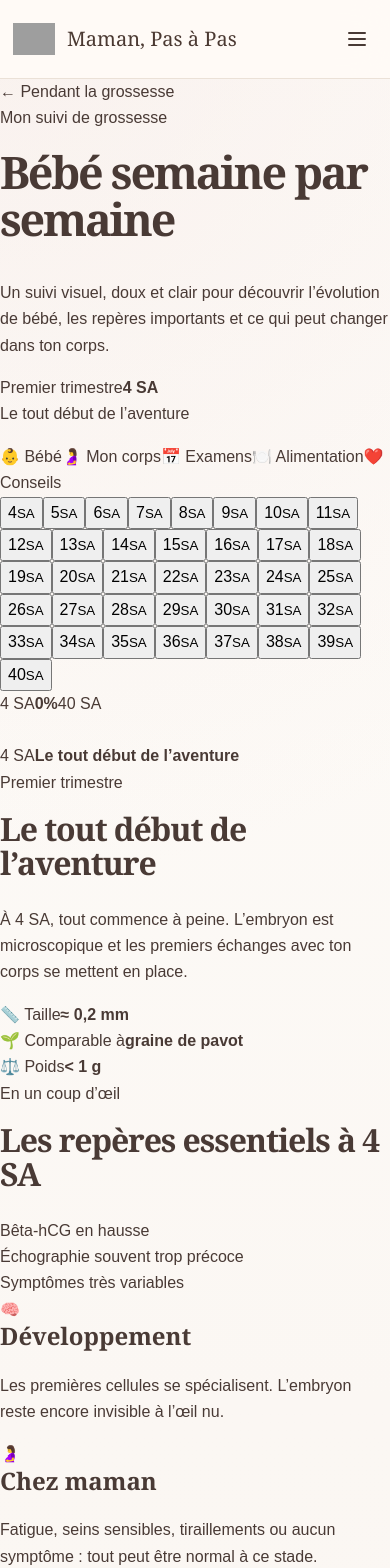
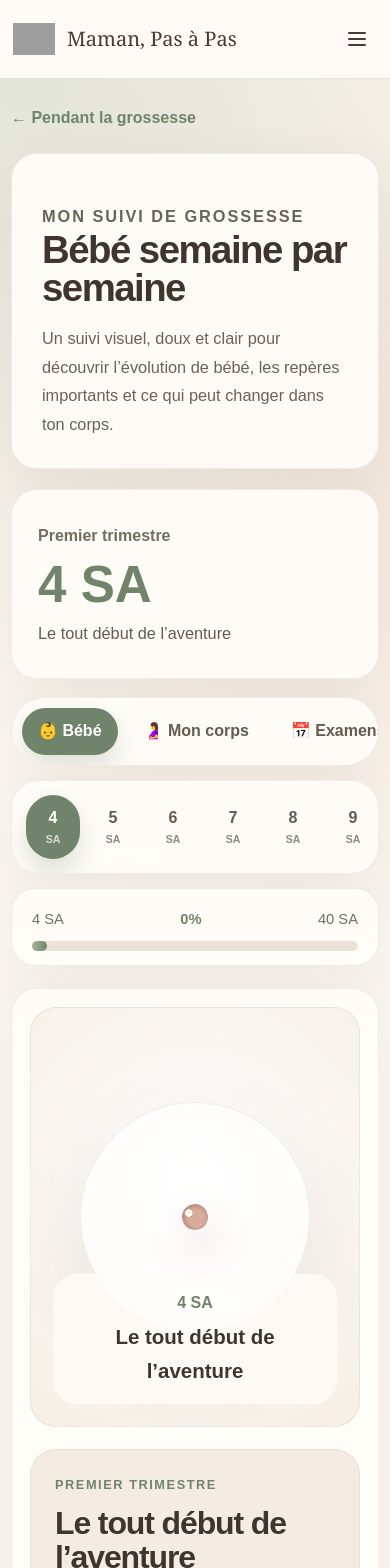
Before and after one commit to Yelenna04/maman-pas-a-pas, a Next.js app: page /pendant-grossesse/semaine-par-semaine in a window 390 px wide. Shown: the top 1568 px of the page. Built offline with nearby package versions, Linux system fonts and the light colour scheme; grey boxes are pictures that could not be loaded.

Commit message:
Replace pregnancy week app styling

```diff
--- a/app/pendant-grossesse/semaine-par-semaine/semaine-par-semaine.css
+++ b/app/pendant-grossesse/semaine-par-semaine/semaine-par-semaine.css
@@ -1,473 +1,437 @@
-.baby-week-page {
+.mpap-week-app {
   min-height: 100vh;
   background:
-    radial-gradient(circle at top left, rgba(179, 194, 169, 0.28), transparent 34rem),
-    radial-gradient(circle at top right, rgba(224, 196, 176, 0.24), transparent 30rem),
-    linear-gradient(180deg, #fbf7f1 0%, #f7efe6 100%);
-  color: #3f342d;
+    radial-gradient(circle at 8% 0%, rgba(157, 174, 145, 0.25), transparent 32rem),
+    radial-gradient(circle at 92% 10%, rgba(225, 194, 172, 0.28), transparent 30rem),
+    #fbf7f1;
+  color: #40352e;
 }
 
-.baby-week-shell {
+.mpap-week-shell {
   width: min(1180px, calc(100% - 32px));
   margin: 0 auto;
-  padding: 42px 0 72px;
+  padding: 36px 0 72px;
 }
 
-.baby-week-back {
+.mpap-week-back {
   display: inline-flex;
-  margin-bottom: 24px;
+  margin-bottom: 22px;
   color: #6f846a;
   font-weight: 800;
   text-decoration: none;
 }
 
-.baby-week-hero {
+.mpap-week-hero {
   display: grid;
-  grid-template-columns: minmax(0, 1fr) 310px;
-  gap: 22px;
+  grid-template-columns: minmax(0, 1fr) 260px;
+  gap: 20px;
   align-items: stretch;
+  margin-bottom: 18px;
 }
 
-.baby-week-hero-content,
-.baby-week-current-card,
-.baby-week-stage,
-.baby-week-progress,
-.baby-week-tabs,
-.baby-week-glance,
-.baby-week-card {
-  border: 1px solid rgba(84, 67, 55, 0.1);
-  background: rgba(255, 253, 249, 0.86);
-  box-shadow: 0 24px 70px rgba(73, 55, 41, 0.08);
-  backdrop-filter: blur(14px);
+.mpap-week-hero > div,
+.mpap-week-badge,
+.mpap-week-nav,
+.mpap-timeline,
+.mpap-progress,
+.mpap-stage,
+.mpap-glance,
+.mpap-cards > article {
+  border: 1px solid rgba(86, 70, 58, 0.09);
+  background: rgba(255, 253, 249, 0.9);
+  box-shadow: 0 22px 60px rgba(72, 55, 43, 0.07);
+  backdrop-filter: blur(16px);
 }
 
-.baby-week-hero-content {
-  border-radius: 36px;
-  padding: clamp(30px, 5vw, 58px);
+.mpap-week-hero > div:first-child {
+  border-radius: 34px;
+  padding: clamp(30px, 4vw, 48px);
 }
 
-.baby-week-kicker,
-.baby-week-section-kicker {
-  margin: 0 0 14px;
+.mpap-kicker {
+  margin: 0 0 12px;
   color: #6f846a;
-  font-size: 0.86rem;
+  font-size: 0.8rem;
   font-weight: 900;
-  letter-spacing: 0.1em;
+  letter-spacing: 0.12em;
   text-transform: uppercase;
 }
 
-.baby-week-hero h1 {
-  max-width: 780px;
+.mpap-week-hero h1 {
+  max-width: 760px;
   margin: 0;
   font-family: var(--font-lora), Georgia, serif;
-  font-size: clamp(2.4rem, 6vw, 5.2rem);
+  font-size: clamp(2.4rem, 5.5vw, 4.6rem);
   line-height: 0.98;
-  color: #3f342d;
+  letter-spacing: -0.04em;
 }
 
-.baby-week-hero p {
-  max-width: 690px;
-  margin: 22px 0 0;
-  color: #6b5f55;
-  font-size: 1.08rem;
+.mpap-week-hero p {
+  max-width: 650px;
+  margin: 18px 0 0;
+  color: #6d6156;
+  font-size: 1.02rem;
   line-height: 1.75;
 }
 
-.baby-week-current-card {
-  border-radius: 32px;
-  padding: 28px;
+.mpap-week-badge {
+  border-radius: 34px;
+  padding: 26px;
   display: flex;
   flex-direction: column;
   justify-content: center;
 }
 
-.baby-week-current-card span {
-  color: #7d7065;
-  font-size: 0.9rem;
+.mpap-week-badge span {
+  color: #776a60;
   font-weight: 900;
 }
 
-.baby-week-current-card strong {
-  margin: 12px 0;
+.mpap-week-badge strong {
+  margin: 10px 0;
   color: #6f846a;
   font-family: var(--font-lora), Georgia, serif;
-  font-size: 4rem;
+  font-size: 3.6rem;
   line-height: 1;
 }
 
-.baby-week-current-card p {
+.mpap-week-badge p {
   margin: 0;
-  color: #65594f;
+  color: #665b51;
   line-height: 1.55;
 }
 
-.baby-week-tabs {
+.mpap-week-nav {
   display: flex;
   gap: 10px;
-  margin: 24px 0 16px;
-  padding: 12px;
+  margin-bottom: 14px;
+  padding: 10px;
+  border-radius: 999px;
   overflow-x: auto;
-  border-radius: 999px;
 }
 
-.baby-week-tabs button,
-.baby-week-timeline button {
+.mpap-week-nav span {
   flex: 0 0 auto;
+  border-radius: 999px;
+  padding: 10px 16px;
+  color: #665b51;
+  font-weight: 850;
+}
+
+.mpap-week-nav span.is-active {
+  background: #6f846a;
+  color: white;
+  box-shadow: 0 12px 24px rgba(111, 132, 106, 0.22);
+}
+
+.mpap-timeline {
+  display: flex;
+  gap: 6px;
+  margin-bottom: 14px;
+  padding: 14px;
+  border-radius: 28px;
+  overflow-x: auto;
+}
+
+.mpap-timeline button {
+  appearance: none;
+  -webkit-appearance: none;
+  flex: 0 0 auto;
+  min-width: 54px;
   border: 0;
   border-radius: 999px;
+  padding: 10px 12px;
   background: transparent;
-  color: #665a50;
+  color: #665b51;
+  display: grid;
+  place-items: center;
   font: inherit;
   font-weight: 900;
   cursor: pointer;
-  transition: background 180ms ease, color 180ms ease, transform 180ms ease;
 }
 
-.baby-week-tabs button {
-  padding: 11px 16px;
+.mpap-timeline button.is-active {
+  background: #6f846a;
+  color: white;
+  box-shadow: 0 14px 26px rgba(111, 132, 106, 0.24);
 }
 
-.baby-week-tabs button.active,
-.baby-week-timeline button.active {
-  background: #6f846a;
-  color: #fff;
-  box-shadow: 0 12px 28px rgba(111, 132, 106, 0.24);
+.mpap-timeline button small {
+  font-size: 0.66rem;
+  opacity: 0.72;
 }
 
-.baby-week-timeline {
-  display: flex;
-  gap: 8px;
-  margin: 0 0 16px;
-  padding: 14px;
-  overflow-x: auto;
-  border: 1px solid rgba(84, 67, 55, 0.08);
-  border-radius: 30px;
-  background: rgba(255, 253, 249, 0.78);
+.mpap-progress {
+  position: relative;
+  margin-bottom: 22px;
+  padding: 18px 20px 22px;
+  border-radius: 24px;
+  overflow: hidden;
 }
 
-.baby-week-timeline button {
-  min-width: 56px;
-  padding: 10px 12px;
-  display: grid;
-  gap: 0;
-  place-items: center;
-}
-
-.baby-week-timeline button span {
-  font-size: 1rem;
-  line-height: 1;
-}
-
-.baby-week-timeline button small {
-  font-size: 0.68rem;
-  opacity: 0.75;
-}
-
-.baby-week-tabs button:hover,
-.baby-week-timeline button:hover {
-  transform: translateY(-1px);
-}
-
-.baby-week-progress {
-  margin-bottom: 24px;
-  border-radius: 24px;
-  padding: 18px 22px;
-}
-
-.baby-week-progress > div:first-child {
+.mpap-progress div {
   display: flex;
   justify-content: space-between;
-  gap: 16px;
-  margin-bottom: 10px;
+  gap: 14px;
+  margin-bottom: 12px;
   color: #776b61;
   font-size: 0.92rem;
 }
 
-.baby-week-progress strong {
+.mpap-progress strong {
   color: #6f846a;
 }
 
-.baby-week-progress-track {
-  height: 12px;
+.mpap-progress::after {
+  content: "";
+  position: absolute;
+  left: 20px;
+  right: 20px;
+  bottom: 14px;
+  height: 10px;
   border-radius: 999px;
-  overflow: hidden;
-  background: #ece3d8;
+  background: #ece2d7;
 }
 
-.baby-week-progress-track span {
-  display: block;
-  height: 100%;
-  border-radius: inherit;
-  background: linear-gradient(90deg, #a8ba9c, #6f846a);
+.mpap-progress i {
+  position: absolute;
+  left: 20px;
+  bottom: 14px;
+  z-index: 1;
+  height: 10px;
+  border-radius: 999px;
+  background: linear-gradient(90deg, #a5b89a, #6f846a);
   transition: width 220ms ease;
 }
 
-.baby-week-stage {
+.mpap-stage {
   display: grid;
-  grid-template-columns: minmax(0, 1fr) 390px;
-  gap: 24px;
-  align-items: stretch;
-  min-height: 560px;
-  padding: clamp(20px, 4vw, 38px);
-  border-radius: 40px;
+  grid-template-columns: minmax(0, 1.08fr) minmax(340px, 0.92fr);
+  gap: 22px;
+  padding: clamp(18px, 3vw, 30px);
+  border-radius: 38px;
+  margin-bottom: 22px;
 }
 
-.baby-week-visual-card {
-  min-height: 480px;
-  border-radius: 34px;
+.mpap-visual-card {
+  min-height: 500px;
+  border-radius: 32px;
   background:
-    radial-gradient(circle at center, rgba(255, 255, 255, 0.96), rgba(240, 231, 220, 0.66));
-  border: 1px solid rgba(84, 67, 55, 0.08);
+    radial-gradient(circle at 50% 42%, rgba(255, 255, 255, 0.98), rgba(241, 231, 219, 0.68));
+  border: 1px solid rgba(86, 70, 58, 0.08);
   display: grid;
   place-items: center;
   position: relative;
   overflow: hidden;
 }
 
-.baby-week-visual {
+.mpap-visual-glow {
+  width: clamp(230px, 32vw, 380px);
+  height: clamp(230px, 32vw, 380px);
+  border-radius: 50%;
   display: grid;
   place-items: center;
+  background: rgba(255, 255, 255, 0.6);
+  box-shadow:
+    inset 0 0 0 1px rgba(111, 132, 106, 0.12),
+    0 32px 80px rgba(83, 64, 50, 0.12);
 }
 
-.baby-week-soft-circle {
-  width: clamp(210px, 32vw, 360px);
-  height: clamp(210px, 32vw, 360px);
-  border-radius: 999px;
-  display: grid;
-  place-items: center;
-  background: rgba(255, 255, 255, 0.62);
-  box-shadow:
-    inset 0 0 0 1px rgba(111, 132, 106, 0.12),
-    0 32px 80px rgba(99, 76, 58, 0.11);
-}
-
-.baby-week-embryo {
+.mpap-embryo {
   border-radius: 999px;
   background:
-    radial-gradient(circle at 34% 28%, #fff7ee 0 14%, transparent 15%),
-    radial-gradient(circle at 52% 55%, #d9b4a2 0 40%, #bd8d78 72%);
+    radial-gradient(circle at 32% 28%, #fff8ef 0 14%, transparent 15%),
+    radial-gradient(circle at 54% 56%, #d6ad9c 0 40%, #b98775 74%);
   box-shadow: 0 18px 38px rgba(147, 108, 88, 0.24);
   transform: rotate(-18deg);
   transition: width 260ms ease, height 260ms ease;
 }
 
-.baby-week-visual-caption {
+.mpap-visual-title {
   position: absolute;
-  left: 24px;
-  right: 24px;
+  left: 22px;
+  right: 22px;
   bottom: 22px;
   padding: 16px;
   border-radius: 24px;
-  background: rgba(255, 253, 249, 0.78);
+  background: rgba(255, 253, 249, 0.82);
   text-align: center;
 }
 
-.baby-week-visual-caption span {
+.mpap-visual-title span {
   display: block;
   color: #6f846a;
   font-weight: 900;
-  font-size: 0.86rem;
 }
 
-.baby-week-visual-caption strong {
+.mpap-visual-title strong {
   display: block;
   margin-top: 4px;
   font-family: var(--font-lora), Georgia, serif;
-  font-size: 1.25rem;
+  font-size: 1.28rem;
 }
 
-.baby-week-visual-caption p {
-  margin: 6px 0 0;
-  color: #7b7067;
-  font-size: 0.9rem;
-  line-height: 1.45;
-}
-
-.baby-week-info-panel {
-  border-radius: 34px;
-  padding: 30px;
-  background: #f5eee6;
-  border: 1px solid rgba(84, 67, 55, 0.08);
+.mpap-info-card {
+  border-radius: 32px;
+  padding: clamp(24px, 3vw, 34px);
+  background: #f4ece3;
+  border: 1px solid rgba(86, 70, 58, 0.08);
   display: flex;
   flex-direction: column;
   justify-content: center;
 }
 
-.baby-week-panel-label {
-  margin: 0 0 12px;
-  color: #6f846a;
-  font-weight: 900;
-  letter-spacing: 0.08em;
-  text-transform: uppercase;
+.mpap-info-card h2,
+.mpap-glance h2,
+.mpap-cards h3 {
+  margin: 0;
+  font-family: var(--font-lora), Georgia, serif;
+  line-height: 1.05;
 }
 
-.baby-week-info-panel h2,
-.baby-week-glance h2 {
-  margin: 0;
-  font-family: var(--font-lora), Georgia, serif;
-  line-height: 1.04;
-}
-
-.baby-week-info-panel h2 {
+.mpap-info-card h2 {
   font-size: clamp(2rem, 4vw, 3rem);
 }
 
-.baby-week-info-panel > p:not(.baby-week-panel-label) {
-  margin: 18px 0 0;
+.mpap-info-card > p:not(.mpap-kicker) {
+  margin: 16px 0 0;
   color: #675b50;
-  line-height: 1.75;
+  line-height: 1.72;
 }
 
-.baby-week-stats-grid {
+.mpap-stats {
   display: grid;
-  grid-template-columns: 1fr;
   gap: 12px;
-  margin-top: 26px;
+  margin-top: 24px;
 }
 
-.baby-week-stats-grid div {
-  padding: 18px;
+.mpap-stats article {
+  padding: 17px;
   border-radius: 22px;
-  background: rgba(255, 253, 249, 0.75);
+  background: rgba(255, 253, 249, 0.76);
 }
 
-.baby-week-stats-grid span {
-  display: block;
-  margin-bottom: 6px;
-  color: #7b6f64;
-  font-size: 0.82rem;
+.mpap-stats span,
+.mpap-glance article {
+  color: #766a60;
   font-weight: 900;
 }
 
-.baby-week-stats-grid strong {
-  color: #3f342d;
-  font-size: 1.06rem;
+.mpap-stats span {
+  display: block;
+  margin-bottom: 6px;
+  font-size: 0.84rem;
 }
 
-.baby-week-glance {
-  display: grid;
-  grid-template-columns: 320px minmax(0, 1fr);
-  gap: 20px;
-  margin-top: 24px;
-  padding: clamp(22px, 4vw, 34px);
-  border-radius: 34px;
+.mpap-stats strong {
+  color: #40352e;
+  font-size: 1.08rem;
 }
 
-.baby-week-glance h2 {
-  font-size: clamp(1.7rem, 3vw, 2.35rem);
+.mpap-glance {
+  display: grid;
+  grid-template-columns: 310px 1fr;
+  gap: 18px;
+  margin-bottom: 22px;
+  padding: clamp(22px, 3vw, 30px);
+  border-radius: 32px;
 }
 
-.baby-week-glance-grid {
+.mpap-glance h2 {
+  font-size: clamp(1.65rem, 3vw, 2.3rem);
+}
+
+.mpap-glance > div:last-child {
   display: grid;
   grid-template-columns: repeat(3, minmax(0, 1fr));
   gap: 12px;
 }
 
-.baby-week-glance-grid article {
+.mpap-glance article {
   padding: 18px;
   border-radius: 22px;
-  background: #f4eee6;
+  background: #f4ece3;
 }
 
-.baby-week-glance-grid span {
-  display: block;
-  margin-bottom: 8px;
-  color: #7b6f64;
-  font-size: 0.84rem;
-  font-weight: 900;
-}
-
-.baby-week-glance-grid strong {
-  color: #3f342d;
-  font-size: 1.05rem;
-}
-
-.baby-week-cards {
+.mpap-cards {
   display: grid;
   grid-template-columns: repeat(3, minmax(0, 1fr));
   gap: 18px;
-  margin-top: 24px;
 }
 
-.baby-week-card {
-  min-height: 220px;
+.mpap-cards > article {
+  min-height: 210px;
   border-radius: 30px;
   padding: 24px;
 }
 
-.baby-week-card > span {
+.mpap-cards span {
   display: inline-grid;
   place-items: center;
   width: 46px;
   height: 46px;
-  margin-bottom: 18px;
+  margin-bottom: 16px;
   border-radius: 16px;
   background: #f1e8dd;
   font-size: 1.25rem;
 }
 
-.baby-week-card h3 {
-  margin: 0;
-  font-family: var(--font-lora), Georgia, serif;
-  font-size: 1.35rem;
+.mpap-cards h3 {
+  font-size: 1.34rem;
 }
 
-.baby-week-card p {
+.mpap-cards p {
   margin: 12px 0 0;
   color: #675b50;
-  line-height: 1.7;
+  line-height: 1.68;
 }
 
 @media (max-width: 980px) {
-  .baby-week-hero,
-  .baby-week-stage,
-  .baby-week-glance,
-  .baby-week-cards {
+  .mpap-week-hero,
+  .mpap-stage,
+  .mpap-glance,
+  .mpap-cards {
     grid-template-columns: 1fr;
   }
 
-  .baby-week-current-card {
-    min-height: 210px;
+  .mpap-week-badge {
+    min-height: 190px;
   }
 
-  .baby-week-glance-grid {
+  .mpap-glance > div:last-child {
     grid-template-columns: repeat(3, minmax(0, 1fr));
   }
 }
 
 @media (max-width: 640px) {
-  .baby-week-shell {
+  .mpap-week-shell {
     width: min(100% - 22px, 1180px);
-    padding-top: 28px;
+    padding-top: 26px;
   }
 
-  .baby-week-hero-content,
-  .baby-week-current-card,
-  .baby-week-stage,
-  .baby-week-visual-card,
-  .baby-week-info-panel,
-  .baby-week-glance,
-  .baby-week-card {
+  .mpap-week-hero > div:first-child,
+  .mpap-week-badge,
+  .mpap-stage,
+  .mpap-visual-card,
+  .mpap-info-card,
+  .mpap-glance,
+  .mpap-cards > article {
     border-radius: 26px;
   }
 
-  .baby-week-current-card strong {
-    font-size: 3.4rem;
+  .mpap-week-badge strong {
+    font-size: 3.2rem;
   }
 
-  .baby-week-stage {
-    min-height: auto;
-  }
-
-  .baby-week-visual-card {
+  .mpap-visual-card {
     min-height: 420px;
   }
 
-  .baby-week-glance-grid {
+  .mpap-glance > div:last-child {
     grid-template-columns: 1fr;
   }
 
-  .baby-week-card {
+  .mpap-cards > article {
     min-height: auto;
   }
 }
```
